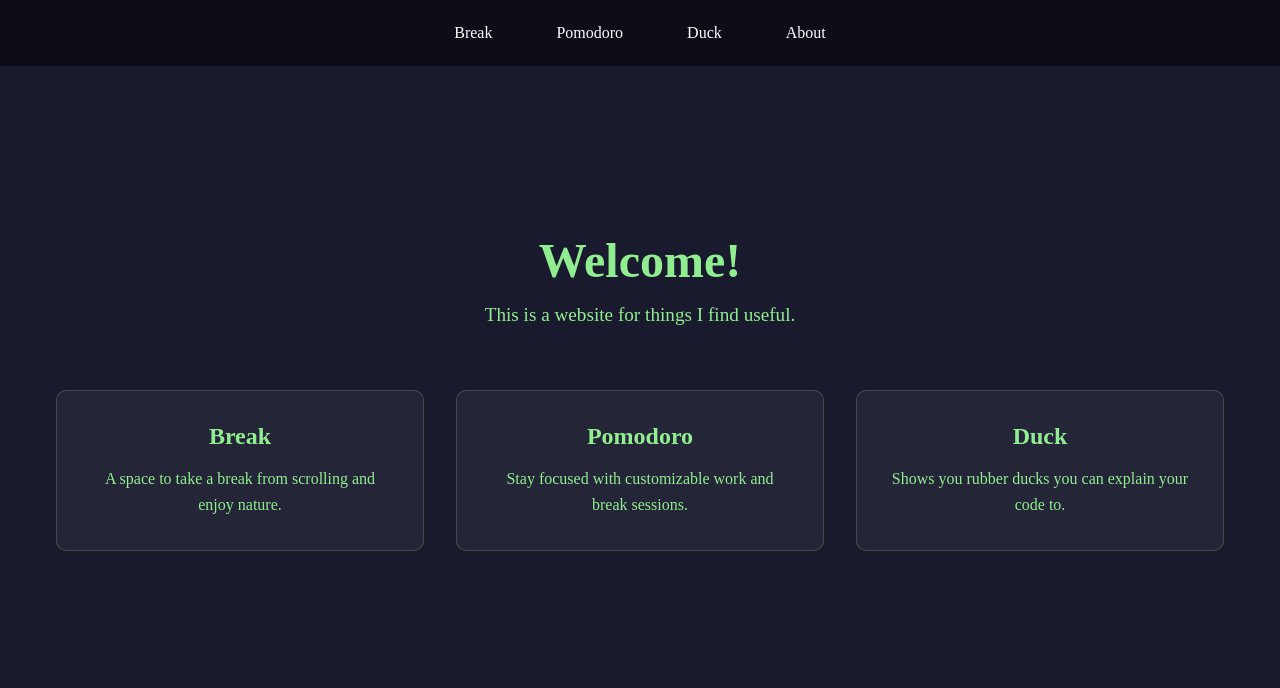
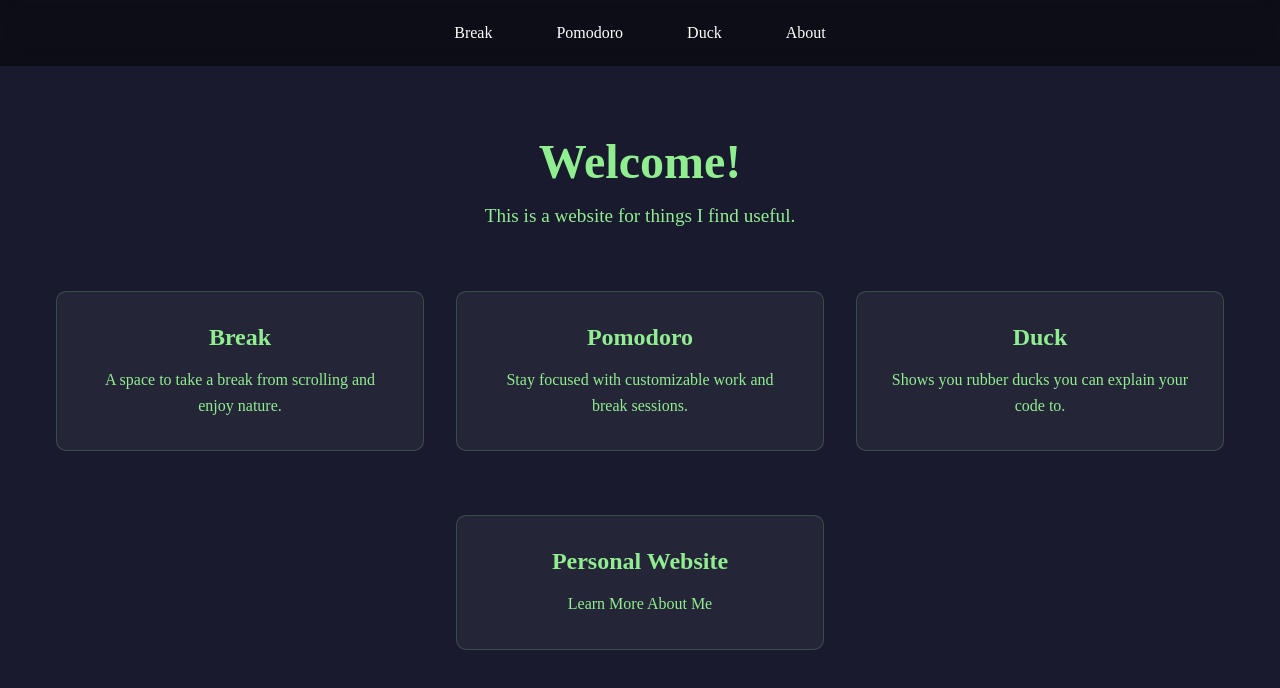
Before and after one commit to Prathmesh2498/usefulthings, a React (Create React App) app: page / in a window 1280 px wide. Shown: the top 688 px of the page. Built offline with nearby package versions, Linux system fonts and the light colour scheme.

Commit message:
Personal website link & Favicon

```diff
--- a/src/components/About.tsx
+++ b/src/components/About.tsx
@@ -38,6 +38,13 @@
               Shows you rubber ducks you can explain your code to.
             </p>
           </div>
+
+          <div className="feature-card website-card" onClick={() => window.open('https://prathmesh2498.github.io/pd/', '_blank')}>
+            <h3 className="feature-title">Personal Website</h3>
+            <p className="feature-description">
+              Learn More About Me
+            </p>
+          </div>
         </div>
       </div>
     </div>
--- a/src/styles/About.css
+++ b/src/styles/About.css
@@ -28,9 +28,10 @@
 
 .about-features {
   display: grid;
-  grid-template-columns: repeat(auto-fit, minmax(300px, 1fr));
+  grid-template-columns: repeat(3, 1fr);
   gap: 2rem;
   padding: 1rem;
+  position: relative;
 }
 
 .feature-card {
@@ -59,6 +60,11 @@
   line-height: 1.6;
 }
 
+.website-card {
+  grid-column: 2;
+  margin-top: 2rem;
+}
+
 @media (max-width: 768px) {
   .about-container {
     padding: 1rem;
@@ -75,4 +81,8 @@
   .about-features {
     grid-template-columns: 1fr;
   }
+
+  .website-card {
+    grid-column: 1;
+  }
 }
```
Also changed, not shown: 1 other file (tests, documents, lock files or other folders).
